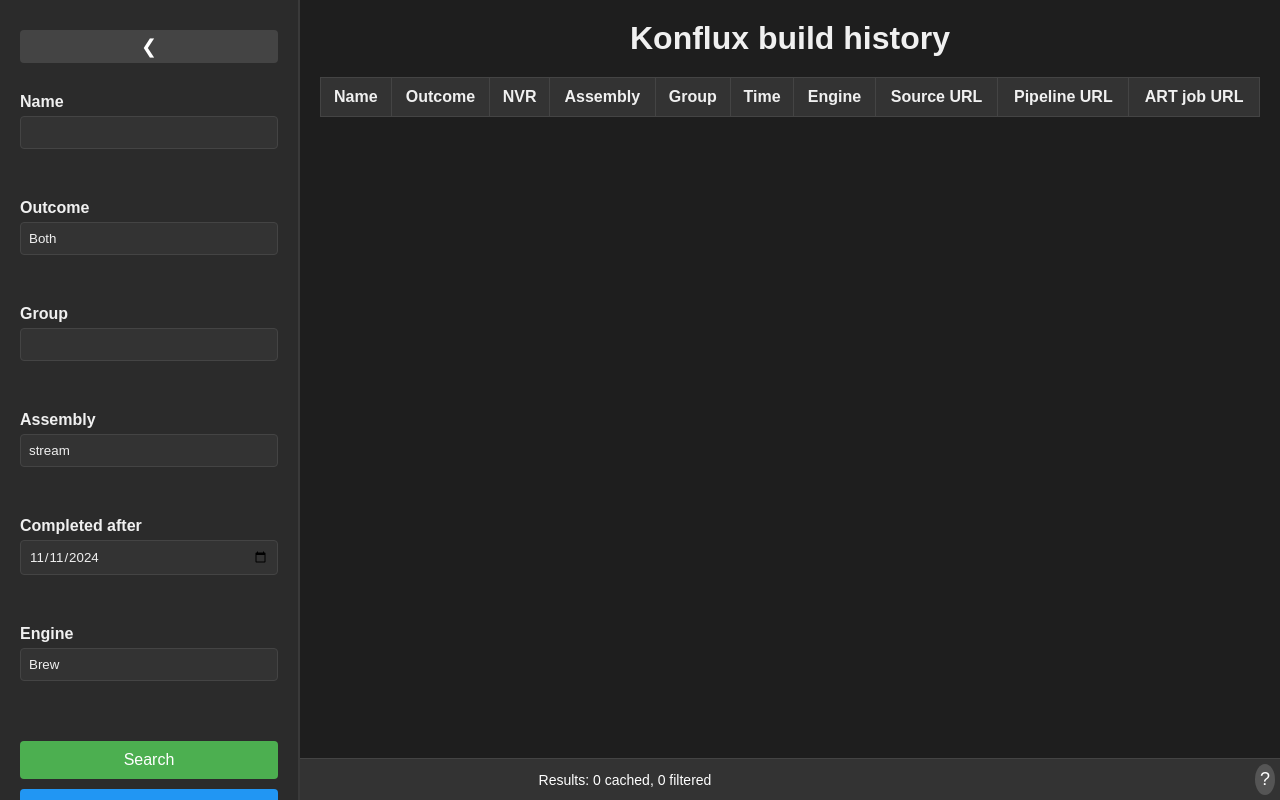
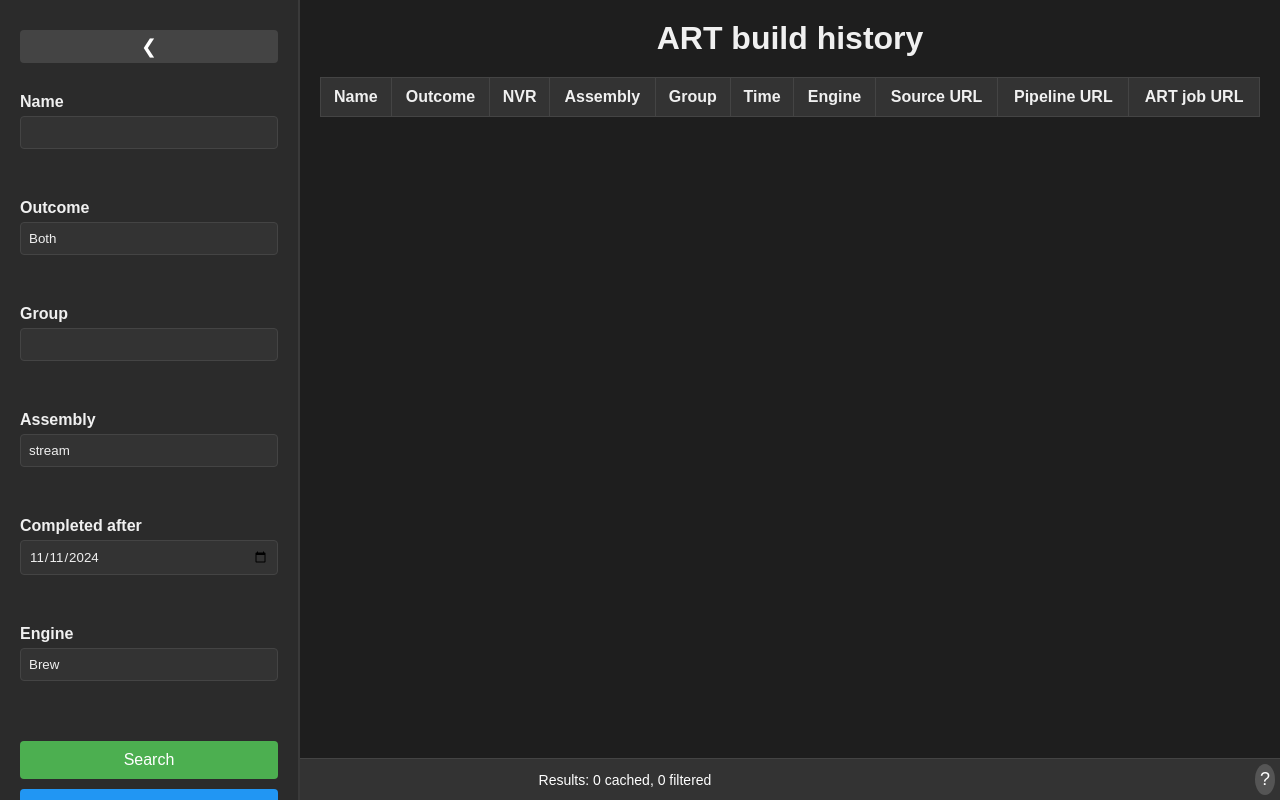
Before and after one commit to openshift-eng/art-dashboard-ui, a Flask app: page / in a window 1280 px wide. Run offline with Flask 3, Linux system fonts and the light colour scheme; data that the repository does not hold is empty.

Commit message:
Change title to "ART build history"

```diff
--- a/templates/index.html
+++ b/templates/index.html
@@ -3,7 +3,7 @@
 <head>
     <meta charset="UTF-8">
     <meta name="viewport" content="width=device-width, initial-scale=1.0">
-    <title>ART Konflux build history</title>
+    <title>ART build history</title>
     <link rel="stylesheet" href="{{ url_for('static', filename='style.css') }}">
 </head>
 <body>
@@ -52,7 +52,7 @@
         </div> <!-- sidebar -->
 
         <div class="results-container">
-            <h1>Konflux build history</h1>
+            <h1>ART build history</h1>
 
             <div id="loadingOverlay">
                 <img src="{{ url_for('static', filename='loading.gif') }}" alt="Loading...">
```
